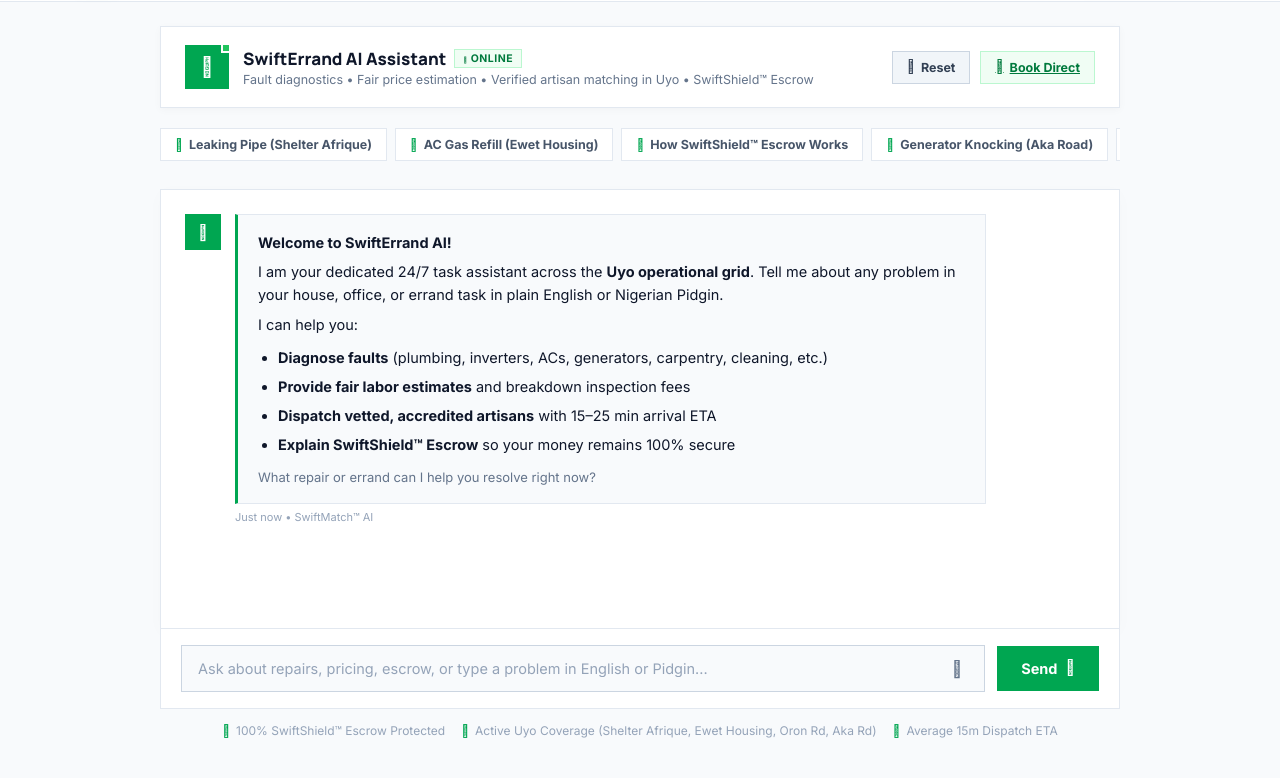
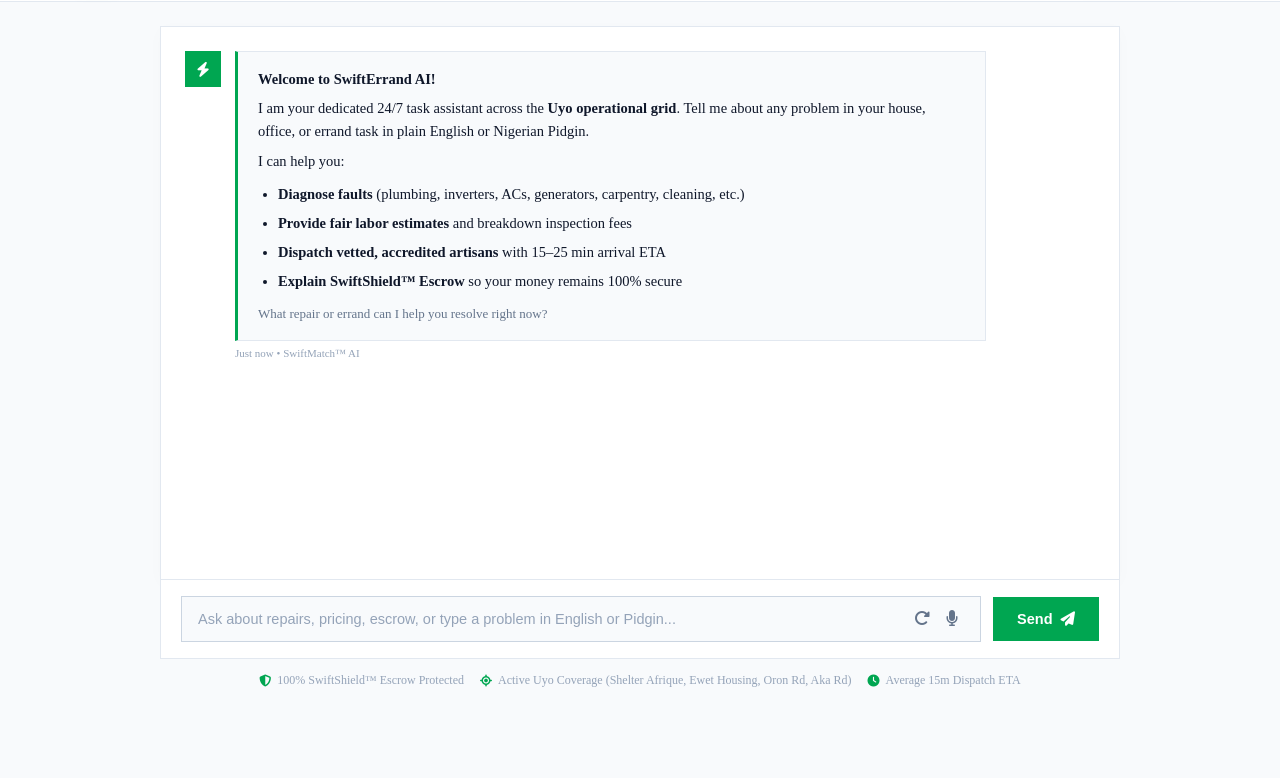
Before and after one commit to boobawebsite/swifterrand, a plain HTML site: page ai-chat.html in a window 1280 px wide. Shown: the part 72-850 px from the top of the page. After the commit the page ends 800 px from the top, so only its background shows below. Drawn offline with nearby package versions, Linux system fonts and the light colour scheme.

Commit message:
fix(ai-chat): remove unnecessary header meta bar and prompt chips, fix font-awesome icon rendering

```diff
--- a/ai-chat.html
+++ b/ai-chat.html
@@ -32,7 +32,6 @@
   margin: 0;
   padding: 0;
   box-sizing: border-box;
-  font-family: var(--font-body);
   border-radius: 0 !important;
 }
 
@@ -218,135 +217,6 @@ body {
   padding: 24px 20px 40px;
 }
 
-/* AI Top Meta Strip */
-.ai-header-bar {
-  background: #FFFFFF;
-  border: 1px solid var(--border-subtle);
-  padding: 18px 24px;
-  display: flex;
-  align-items: center;
-  justify-content: space-between;
-  margin-bottom: 20px;
-  box-shadow: 0 2px 8px rgba(0,0,0,0.03);
-}
-
-.ai-profile-meta {
-  display: flex;
-  align-items: center;
-  gap: 14px;
-}
-
-.ai-avatar-box {
-  width: 44px;
-  height: 44px;
-  background: var(--primary);
-  color: #FFFFFF;
-  display: flex;
-  align-items: center;
-  justify-content: center;
-  font-size: 20px;
-  position: relative;
-}
-
-.ai-status-pulse {
-  position: absolute;
-  top: -2px;
-  right: -2px;
-  width: 10px;
-  height: 10px;
-  background: #22c55e;
-  border: 2px solid #FFFFFF;
-}
-
-.ai-meta-text h2 {
-  font-family: var(--font-heading);
-  font-size: 17px;
-  font-weight: 800;
-  color: var(--dark);
-  display: flex;
-  align-items: center;
-  gap: 8px;
-}
-
-.ai-badge-live {
-  background: var(--primary-light);
-  color: var(--primary-dark);
-  font-size: 10.5px;
-  font-weight: 800;
-  letter-spacing: 0.05em;
-  padding: 2px 8px;
-  border: 1px solid var(--primary-border);
-}
-
-.ai-meta-text p {
-  font-size: 12.5px;
-  color: var(--text-muted);
-  margin-top: 2px;
-}
-
-.ai-header-actions {
-  display: flex;
-  align-items: center;
-  gap: 10px;
-}
-
-.btn-pill-action {
-  background: #F1F5F9;
-  border: 1px solid #CBD5E1;
-  color: #334155;
-  padding: 8px 14px;
-  font-size: 12.5px;
-  font-weight: 700;
-  cursor: pointer;
-  display: inline-flex;
-  align-items: center;
-  gap: 6px;
-  transition: all 0.2s ease;
-}
-
-.btn-pill-action:hover {
-  background: #E2E8F0;
-  color: var(--dark);
-}
-
-/* Suggested Chips */
-.quick-prompts-bar {
-  display: flex;
-  align-items: center;
-  gap: 8px;
-  overflow-x: auto;
-  padding-bottom: 12px;
-  margin-bottom: 16px;
-  scrollbar-width: thin;
-}
-
-.quick-chip {
-  white-space: nowrap;
-  background: #FFFFFF;
-  border: 1px solid var(--border-subtle);
-  color: #475569;
-  font-size: 12.5px;
-  font-weight: 700;
-  padding: 8px 14px;
-  cursor: pointer;
-  display: inline-flex;
-  align-items: center;
-  gap: 6px;
-  transition: all 0.15s ease;
-  flex-shrink: 0;
-}
-
-.quick-chip:hover {
-  border-color: var(--primary);
-  color: var(--primary-dark);
-  background: var(--primary-light);
-}
-
-.quick-chip i {
-  color: var(--primary);
-  font-size: 12px;
-}
-
 /* Chat Messages Feed */
 .chat-thread-container {
   flex: 1;
@@ -354,8 +224,8 @@ body {
   border: 1px solid var(--border-subtle);
   padding: 24px;
   overflow-y: auto;
-  min-height: 440px;
-  max-height: 580px;
+  min-height: 520px;
+  max-height: calc(100vh - 220px);
   display: flex;
   flex-direction: column;
   gap: 20px;
@@ -644,9 +514,7 @@ body {
 
 @media (max-width: 768px) {
   .ai-workspace { padding: 12px 10px 24px; }
-  .ai-header-bar { flex-direction: column; align-items: flex-start; gap: 12px; }
-  .ai-header-actions { width: 100%; justify-content: space-between; }
-  .chat-thread-container { padding: 16px 12px; min-height: 380px; max-height: calc(100vh - 360px); }
+  .chat-thread-container { padding: 16px 12px; min-height: 420px; max-height: calc(100vh - 200px); }
   .msg-row { max-width: 95%; }
   .ai-action-card { flex-direction: column; align-items: flex-start; }
   .ai-action-btns { width: 100%; justify-content: space-between; }
@@ -689,51 +557,6 @@ body {
 
 <!-- MAIN AI CHAT WORKSPACE -->
 <main class="ai-workspace">
-  <!-- Top Meta Bar -->
-  <div class="ai-header-bar">
-    <div class="ai-profile-meta">
-      <div class="ai-avatar-box">
-        <i class="fa-solid fa-bolt"></i>
-        <div class="ai-status-pulse"></div>
-      </div>
-      <div class="ai-meta-text">
-        <h2>SwiftErrand AI Assistant <span class="ai-badge-live"><i class="fa-solid fa-circle" style="font-size:6px;"></i> ONLINE</span></h2>
-        <p>Fault diagnostics • Fair price estimation • Verified artisan matching in Uyo • SwiftShield™ Escrow</p>
-      </div>
-    </div>
-
-    <div class="ai-header-actions">
-      <button type="button" class="btn-pill-action" onclick="clearAiChat()" title="Reset Conversation">
-        <i class="fa-solid fa-rotate-right"></i> Reset
-      </button>
-      <a href="booking.html" class="btn-pill-action" style="background:var(--primary-light);color:var(--primary-dark);border-color:var(--primary-border);">
-        <i class="fa-solid fa-calendar-check"></i> Book Direct
-      </a>
-    </div>
-  </div>
-
-  <!-- Quick Query Chips -->
-  <div class="quick-prompts-bar">
-    <button type="button" class="quick-chip" onclick="sendQuickPrompt('My kitchen sink is leaking heavily in Shelter Afrique')">
-      <i class="fa-solid fa-droplet"></i> Leaking Pipe (Shelter Afrique)
-    </button>
-    <button type="button" class="quick-chip" onclick="sendQuickPrompt('My split AC is blowing hot air and needs gas refill in Ewet Housing')">
-      <i class="fa-solid fa-snowflake"></i> AC Gas Refill (Ewet Housing)
-    </button>
-    <button type="button" class="quick-chip" onclick="sendQuickPrompt('How does SwiftShield™ dual escrow protect my payment before work starts?')">
-      <i class="fa-solid fa-shield-halved"></i> How SwiftShield™ Escrow Works
-    </button>
-    <button type="button" class="quick-chip" onclick="sendQuickPrompt('Generator is making loud knocking sound and smoking on Aka Road')">
-      <i class="fa-solid fa-screwdriver-wrench"></i> Generator Knocking (Aka Road)
-    </button>
-    <button type="button" class="quick-chip" onclick="sendQuickPrompt('How can I register as a verified artisan on SwiftErrand?')">
-      <i class="fa-solid fa-id-card"></i> Join Guild as Artisan
-    </button>
-    <button type="button" class="quick-chip" onclick="sendQuickPrompt('What are your standard inspection and labor prices in Uyo?')">
-      <i class="fa-solid fa-tags"></i> Standard Price List
-    </button>
-  </div>
-
   <!-- Messages Scroll Feed -->
   <div class="chat-thread-container" id="chatThread">
     <!-- Initial Assistant Welcome Message -->
@@ -777,6 +600,9 @@ body {
   <form class="ai-input-dock" id="aiChatForm" onsubmit="handleChatSubmit(event)">
     <div class="ai-input-field">
       <input type="text" id="aiInput" placeholder="Ask about repairs, pricing, escrow, or type a problem in English or Pidgin..." autocomplete="off" required>
+      <button type="button" class="btn-voice" onclick="clearAiChat()" title="Reset Conversation" style="margin-right:4px;">
+        <i class="fa-solid fa-rotate-right"></i>
+      </button>
       <button type="button" class="btn-voice" id="voiceBtn" onclick="toggleVoiceInput()" title="Voice Dictation">
         <i class="fa-solid fa-microphone"></i>
       </button>
```
